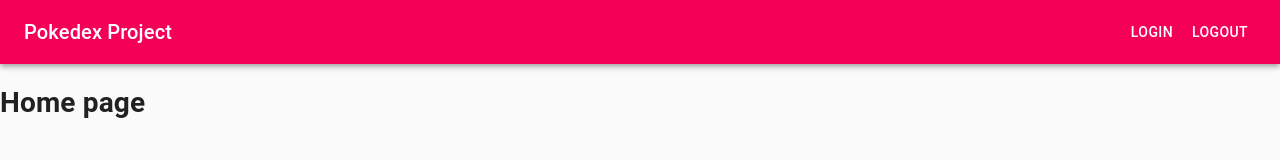
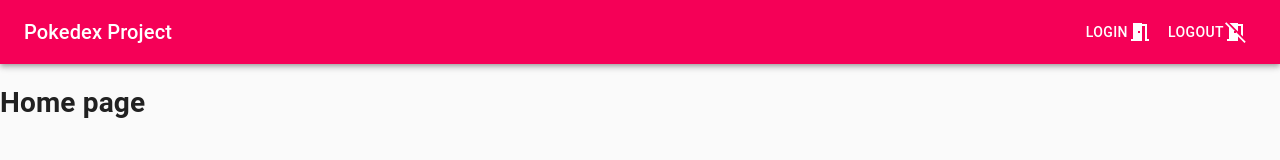
Before and after one commit to T-Wesst/pokedex-project, a React (Create React App) app: page / in a window 1280 px wide. Shown: the top 160 px of the page. Built offline with nearby package versions, Linux system fonts and the light colour scheme; the HTML template or start-up script is replaced by a standard one.

Commit message:
add authentication icons

```diff
--- a/src/components/Navbar.js
+++ b/src/components/Navbar.js
@@ -5,6 +5,7 @@ import Toolbar from '@material-ui/core/Toolbar';
 import Typography from '@material-ui/core/Typography';
 import Button from '@material-ui/core/Button';
 import CssBaseline from '@material-ui/core/CssBaseline';
+import { NoMeetingRoom, MeetingRoom } from '@material-ui/icons';
 
 const useStyles = makeStyles(() => ({
   root: {
@@ -25,8 +26,12 @@ export default function ButtonAppBar() {
           <Typography variant='h6' className={classes.title}>
             Pokedex Project
           </Typography>
-          <Button color='inherit'>Login</Button>
-          <Button color='inherit'>Logout</Button>
+          <Button color='inherit'>
+            Login <MeetingRoom />
+          </Button>
+          <Button color='inherit'>
+            Logout <NoMeetingRoom />
+          </Button>
         </Toolbar>
       </AppBar>
       <CssBaseline />
```
